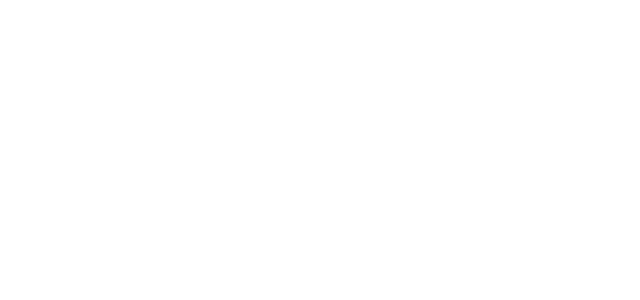
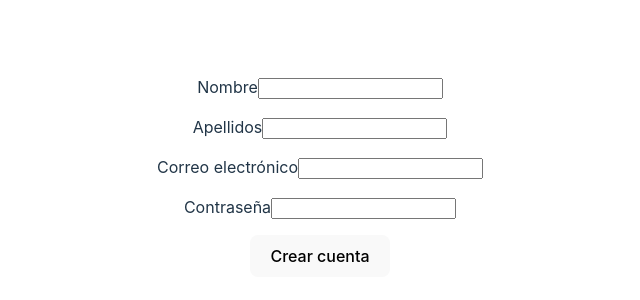
Before and after one commit to Melanialassia/ClientSurf, a React (Vite) app in the folder client/client/: page /account/create in a window 1280 px wide. Before the commit this address had no page. Shown: the part 224-524 px from the top of the page, without its empty margins (320-960 px from the left). Built offline with nearby package versions, Linux system fonts and the light colour scheme.

Commit message:
feature create account, sin estilos, pero funcionando

```diff
--- a/client/client/src/App.jsx
+++ b/client/client/src/App.jsx
@@ -3,6 +3,7 @@ import './App.css';
 import {Routes, Route} from 'react-router-dom';
 
 import Home from './components/features/Home/roots/Home';
+import LoginForm from './components/features/LoginForm/roots/LoginForm';
 
 const App = () => {
 
@@ -11,6 +12,7 @@ const App = () => {
 <div>
 <Routes>
   <Route path='/' element={<Home/>}/>
+  <Route path='/account/create' element={<LoginForm/>}/>
 </Routes>
 </div>
   )
--- a/client/client/src/components/features/LoginForm/components/SaveButton.jsx
+++ b/client/client/src/components/features/LoginForm/components/SaveButton.jsx
@@ -0,0 +1,12 @@
+
+import React from 'react'
+
+const SaveButton = ({onClick}) => {
+  return (
+    <div>
+        <button onClick={onClick}>Crear cuenta</button>
+    </div>
+  )
+};
+
+export default SaveButton;
--- a/client/client/src/components/features/LoginForm/containers/FormContainer.jsx
+++ b/client/client/src/components/features/LoginForm/containers/FormContainer.jsx
@@ -0,0 +1,83 @@
+import React from "react";
+import { useState, useEffect } from "react";
+import SaveButton from "../components/SaveButton";
+import validation from "../utils/helpers/validation";
+
+const FormContainer = () => {
+  const [userData, setUserData] = useState({
+    name: "",
+    lastName: "",
+    email: "",
+    password: "",
+  });
+
+  const [errors, setErrors] = useState({});
+
+  const handleChange = (event) => {
+    setUserData({
+      ...userData,
+      [event.target.name]: event.target.value,
+    });
+  };
+
+  useEffect(() => {
+    if (
+      userData.name !== "" ||
+      userData.lastName !== "" ||
+      userData.email !== "" ||
+      userData.password !== ""
+    ) {
+      setErrors(validation(userData));
+    }
+  }, [userData]);
+
+  const handleSubmit = (event) => {
+    event.preventDefault(), login(userData);
+  };
+
+  return (
+    <div>
+      <form>
+        <label htmlFor="name">Nombre</label>
+        <input
+          type="name"
+          value={userData.name}
+          name="name"
+          onChange={handleChange}
+        />
+        {errors.name !== "" && <p>{errors.name}</p>}
+
+        <label htmlFor="lastName">Apellidos</label>
+        <input
+          type="lastName"
+          value={userData.lastName}
+          name="lastName"
+          onChange={handleChange}
+        />
+        {errors.lastName !== "" && <p>{errors.lastName}</p>}
+
+        <label htmlFor="email">Correo electrónico</label>
+        <input
+          type="email"
+          value={userData.email}
+          name="email"
+          onChange={handleChange}
+        />
+        {errors.email !== "" && <p>{errors.email}</p>}
+
+        <label htmlFor="password">Contraseña</label>
+        <input
+          type="password"
+          value={userData.password}
+          name="password"
+          onChange={handleChange}
+        />
+        {errors.password !== "" && <p>{errors.password}</p>}
+
+        <SaveButton onClick={handleSubmit} />
+      </form>
+    </div>
+  );
+};
+
+export default FormContainer;
--- a/client/client/src/components/features/LoginForm/roots/LoginForm.jsx
+++ b/client/client/src/components/features/LoginForm/roots/LoginForm.jsx
@@ -1,9 +1,12 @@
+import React from 'react';
+import FormContainer from '../containers/FormContainer';
 
 const LoginForm = () => {
-    return(
-        <div>
-        </div>
-    )
+  return (
+    <div>
+     <FormContainer/>
+    </div>
+  )
 };
 
 export default LoginForm;
--- /dev/null
+++ b/client/client/src/components/features/LoginForm/utils/helpers/validation.js
@@ -0,0 +1,47 @@
+const validation = (userData) => {
+    let errors = {};
+
+        if(!userData.name){
+            errors.name = "Campo obligatorio"
+        }
+
+        if(userData.name.length > 20){
+            errors.name = "Máximo 20 caracteres"
+        }
+
+        if(!userData.lastName){
+            errors.lastName = "Campo obligatorio"
+        }
+
+        if(userData.lastName.length > 40){
+            errors.lastName = "Máximo 40 caracteres"
+        }
+
+        if(!/\S+@\S+\.\S+/.test(userData.email)){
+            errors.email = "Dirección de correo inválida"
+        }
+
+        if(!userData.email){
+            errors.email = "Campo obligatorio"
+        }
+
+        if(userData.email.length > 35){
+            errors.email = "Máximo 35 caracteres"
+        }
+
+        if(!userData.password){
+            errors.password = "Campo obligatorio"
+        }
+
+        if(!/\d/.test(userData.password)){
+            errors.password = "Tu contraseña debe tener al menos un número"
+        }
+
+        if(userData.password.length < 6 || userData.password.length > 10){
+           errors.password = "Tu contraseña debe tener entre 6 y 10 caracteres"
+        }
+
+        return errors;
+    };
+
+    export default validation;
```
